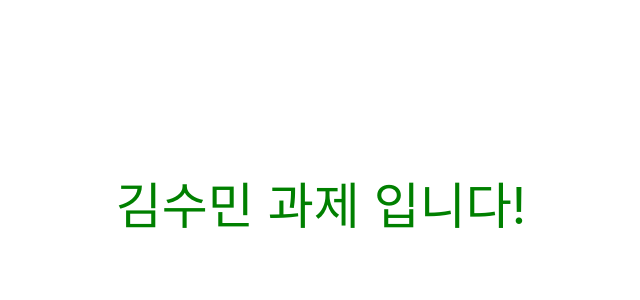
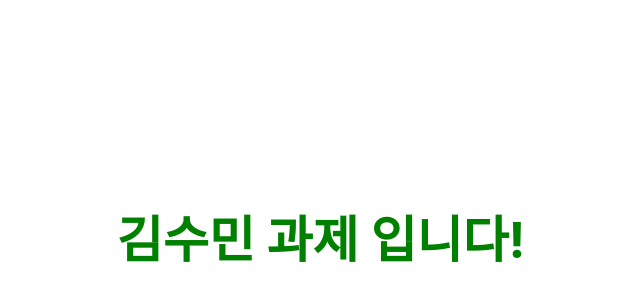
Before and after one commit to suminllll/React_Practice, a React (Create React App) app: page / in a window 1280 px wide. Shown: the part 198-498 px from the top of the page, without its empty margins (319-959 px from the left). Built offline with nearby package versions, Linux system fonts and the light colour scheme.

Commit message:
seo 개선점 수정

```diff
--- a/src/App.tsx
+++ b/src/App.tsx
@@ -7,7 +7,7 @@ function App() {
       <Helmet>
         <title>practice</title>
       </Helmet>
-      <div
+      <h1
         style={{
           display: "flex",
           alignItems: "center",
@@ -18,7 +18,7 @@ function App() {
         }}
       >
         김수민 과제 입니다!
-      </div>
+      </h1>
     </div>
   );
 }
```
Also changed, not shown: 1 other file (tests, documents, lock files or other folders).
